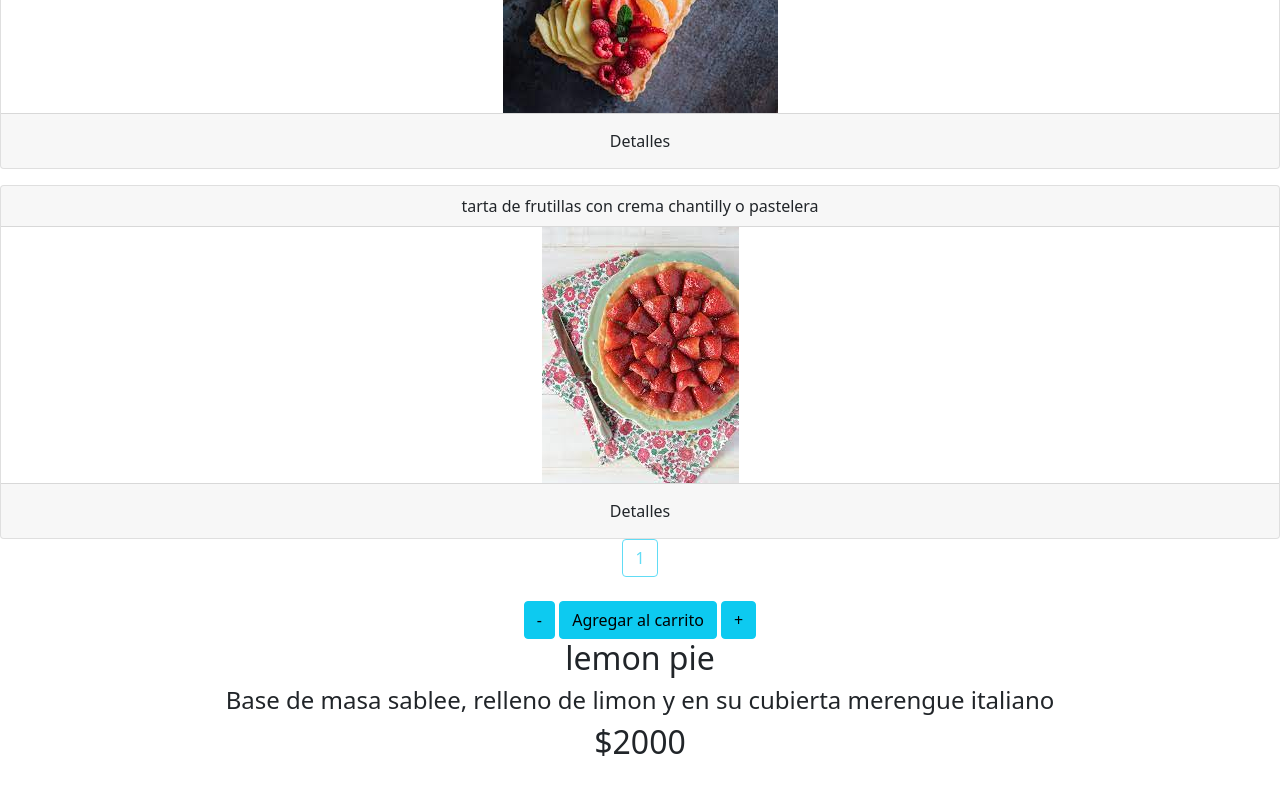
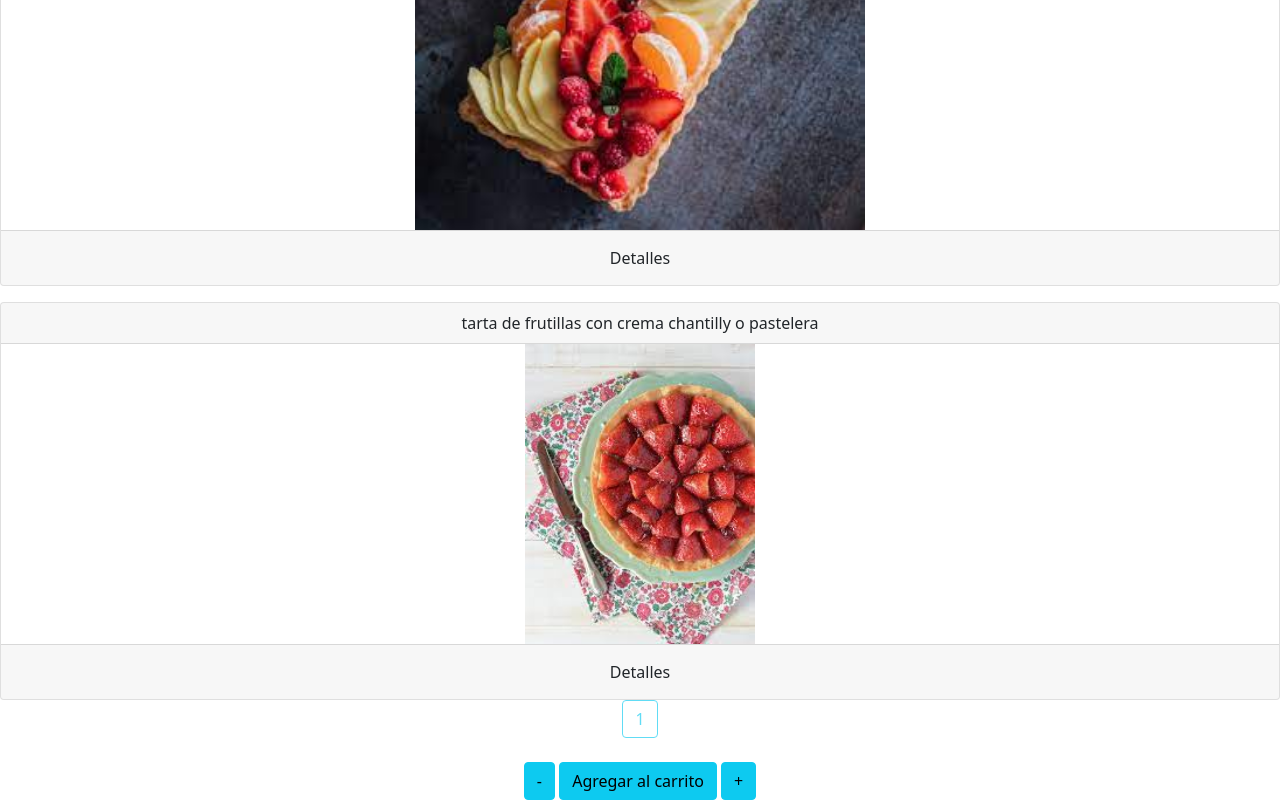
Before and after one commit to roquemarga/aMAR-Pasteleria, a React (Create React App) app: page / in a window 1280 px wide. Shown: the part 1050-1850 px from the top of the page. Before the commit the page ends 1819 px from the top, so only its background shows below. Built offline with nearby package versions, Linux system fonts and the light colour scheme.

Commit message:
modificando tamaños

```diff
--- a/src/App.js
+++ b/src/App.js
@@ -8,11 +8,21 @@ import ItemDetailContainer from './components/ItemDetailContainer'
 
 function App() {
   return (
-    <div className="App">
-      <NavBar/>
-      <ItemListContainer greeting= {"Hola! Bienvenido a aMAR - Pastelería"}/>
-      <ItemDetailContainer />
-    </div>
+    <BrowserRouter>
+      <div className="App">
+
+        <NavBar/>
+
+          <Switch>
+
+            <Route exact path= "/">
+              <ItemListContainer greeting= {"Hola! Bienvenido a aMAR - Pastelería"}/>
+            </Route>
+            <Route exact path="/detalle" component= {ItemDetailContainer} />
+
+          </Switch>
+      </div>
+    </BrowserRouter>
   );
 };
 
--- a/src/components/Item.js
+++ b/src/components/Item.js
@@ -5,7 +5,7 @@ const Item= ({producto}) => {
         <div>
             <div key= {producto.id} className= "card d-flex w-40 mt-3" >
                 <div className= "card-header">{producto.nombre}</div>
-                <div className= "card-boady"><img src={producto.foto} alt="foto" className= "w-30 h-30"/></div>
+                <div className= "card-boady"><img src={producto.foto} style={{ height: 300, weith: 150 }} alt="foto" className= "w-30 h-30"/></div>
                 <div className= "card-footer">
                     <button className= "btn btn-important">Detalles</button>
                 </div>
@@ -14,4 +14,5 @@ const Item= ({producto}) => {
     )
 }
 
+
 export default Item
```
